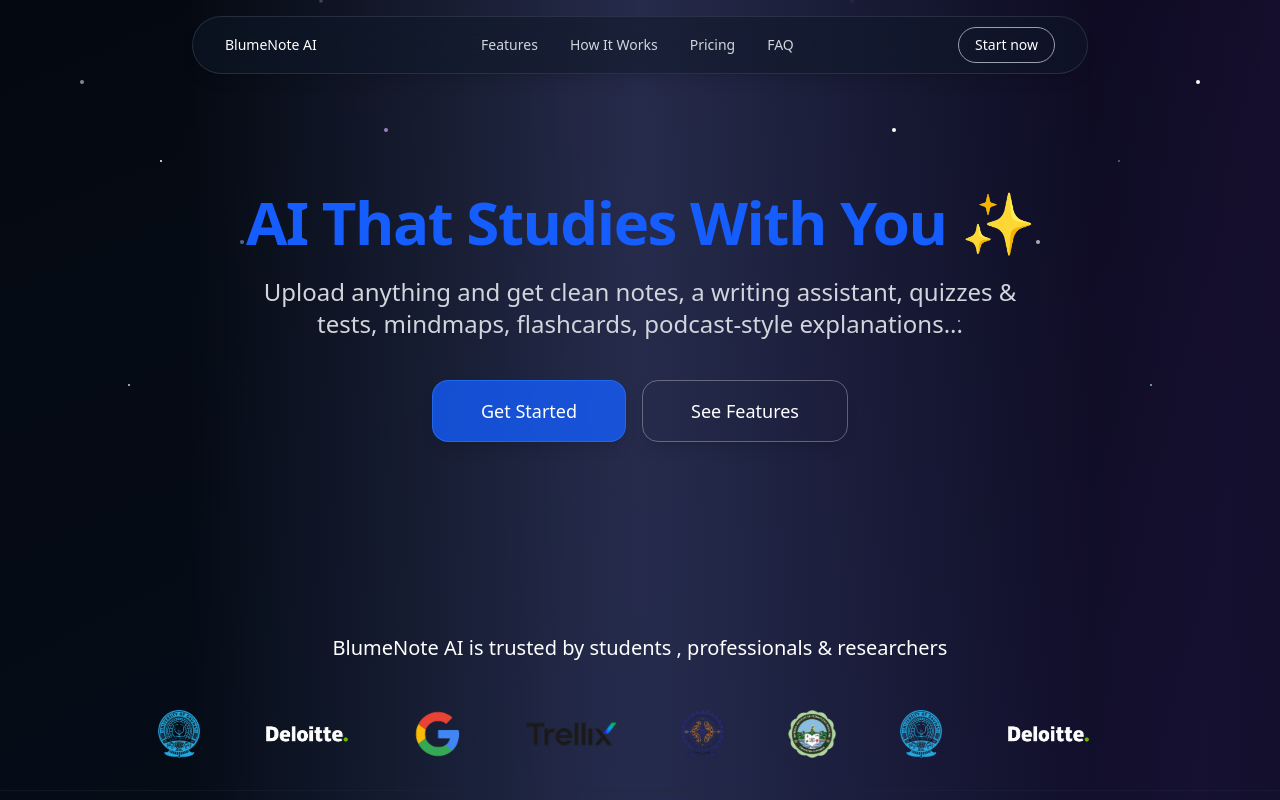
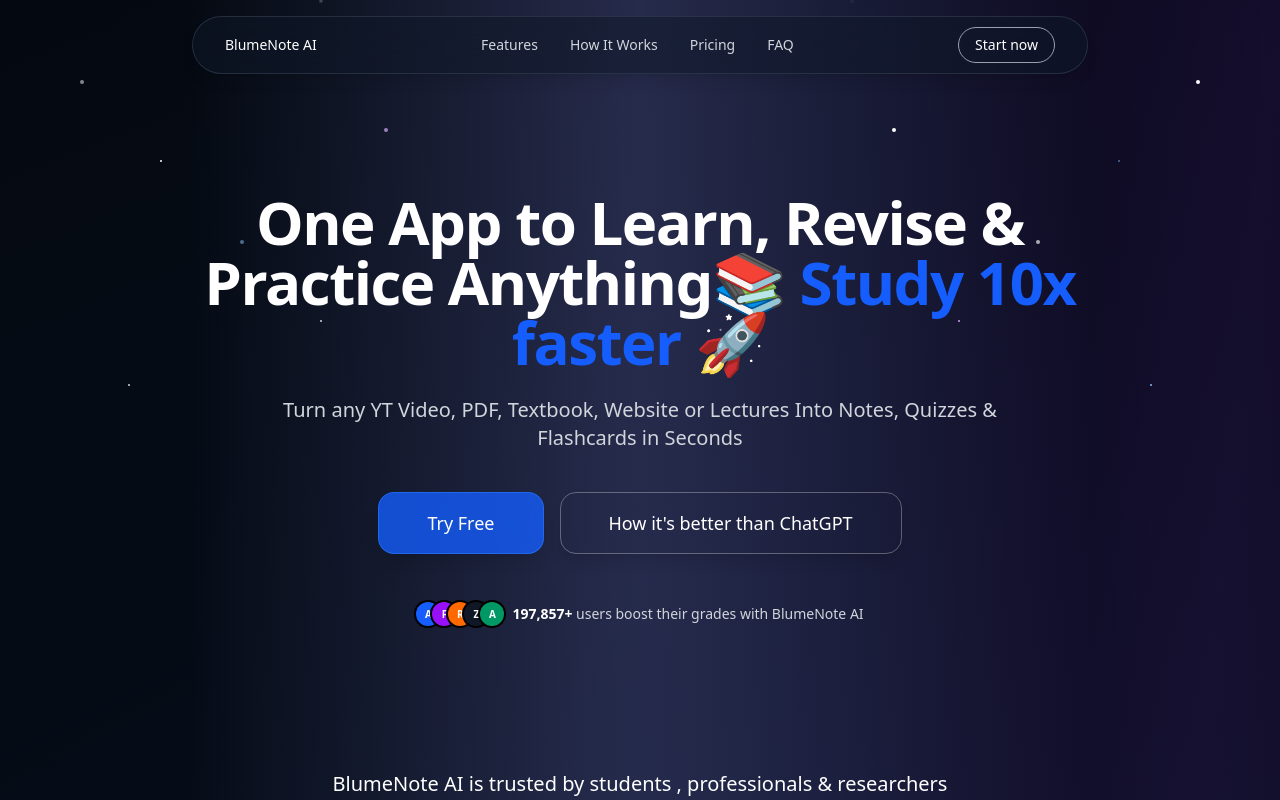
Before and after one commit to Nishandas10/turbodocai, a Next.js app: page / in a window 1280 px wide. Shown: the top 800 px of the page. Built offline with nearby package versions, Linux system fonts and the light colour scheme; no server answers.

Commit message:
lpv1.7.8

```diff
--- a/src/app/page.tsx
+++ b/src/app/page.tsx
@@ -96,19 +96,34 @@
           <div className="container mx-auto px-4 relative z-10">
             <div className="text-center max-w-4xl mx-auto">
         <h1 className="text-4xl md:text-5xl lg:text-6xl font-bold tracking-tight text-white mb-6">
-         <span className="text-blue-600">AI That Studies With You ✨</span>
+         One App to Learn, Revise & Practice Anything📚 <span className="text-blue-600">Study 10x faster 🚀</span>
         </h1>
-         <h3 className="text-base md:text-2xl text-gray-300 mb-10 max-w-3xl mx-auto">
-         Upload anything and get clean notes, a writing assistant, quizzes & tests, mindmaps, flashcards, podcast-style explanations...
-        </h3>
+         <p className="text-base md:text-xl text-gray-300 mb-10 max-w-3xl mx-auto">
+Turn any YT Video, PDF, Textbook, Website or Lectures Into Notes, Quizzes & Flashcards in Seconds
+        </p>
 
               <div className="mb-12 flex flex-col md:flex-row items-center justify-center gap-4">
                 <Button size="lg" className="bg-blue-600/80 hover:bg-blue-700/80 text-white text-lg px-12 py-4 h-auto backdrop-blur-sm border border-blue-500/50 rounded-2xl shadow-lg transition-all duration-300 hover:scale-105" asChild>
-                  <Link href="/signup">Get Started</Link>
+                  <Link href="/signup">Try Free</Link>
                 </Button>
                 <Button size="lg" className="bg-transparent text-white text-lg px-12 py-4 h-auto border border-white/30 rounded-2xl shadow-lg transition-all duration-300 hover:scale-105 hover:bg-white/10" asChild>
-                  <Link href="#features">See Features</Link>
+                  <Link href="#features">How it&apos;s better than ChatGPT</Link>
                 </Button>
+              </div>
+              <div className="mt-6 flex flex-col items-center space-y-3">
+                <div className="flex items-center space-x-2 text-sm text-gray-300">
+                  {/* Simple avatar circles using brand accents */}
+                  <span className="flex -space-x-2">
+                    <span className="inline-flex h-6 w-6 items-center justify-center rounded-full bg-blue-600 text-[10px] font-semibold text-white ring-2 ring-black">A</span>
+                    <span className="inline-flex h-6 w-6 items-center justify-center rounded-full bg-purple-600 text-[10px] font-semibold text-white ring-2 ring-black">F</span>
+                    <span className="inline-flex h-6 w-6 items-center justify-center rounded-full bg-orange-500 text-[10px] font-semibold text-white ring-2 ring-black">R</span>
+                    <span className="inline-flex h-6 w-6 items-center justify-center rounded-full bg-gray-900 text-[10px] font-semibold text-white ring-2 ring-black">Z</span>
+                    <span className="inline-flex h-6 w-6 items-center justify-center rounded-full bg-emerald-600 text-[10px] font-semibold text-white ring-2 ring-black">A</span>
+                  </span>
+                  <span className="text-gray-300">
+                    <span className="font-semibold text-white">197,857+</span> users boost their grades with BlumeNote AI
+                  </span>
+                </div>
               </div>
             </div>
           </div>
```
